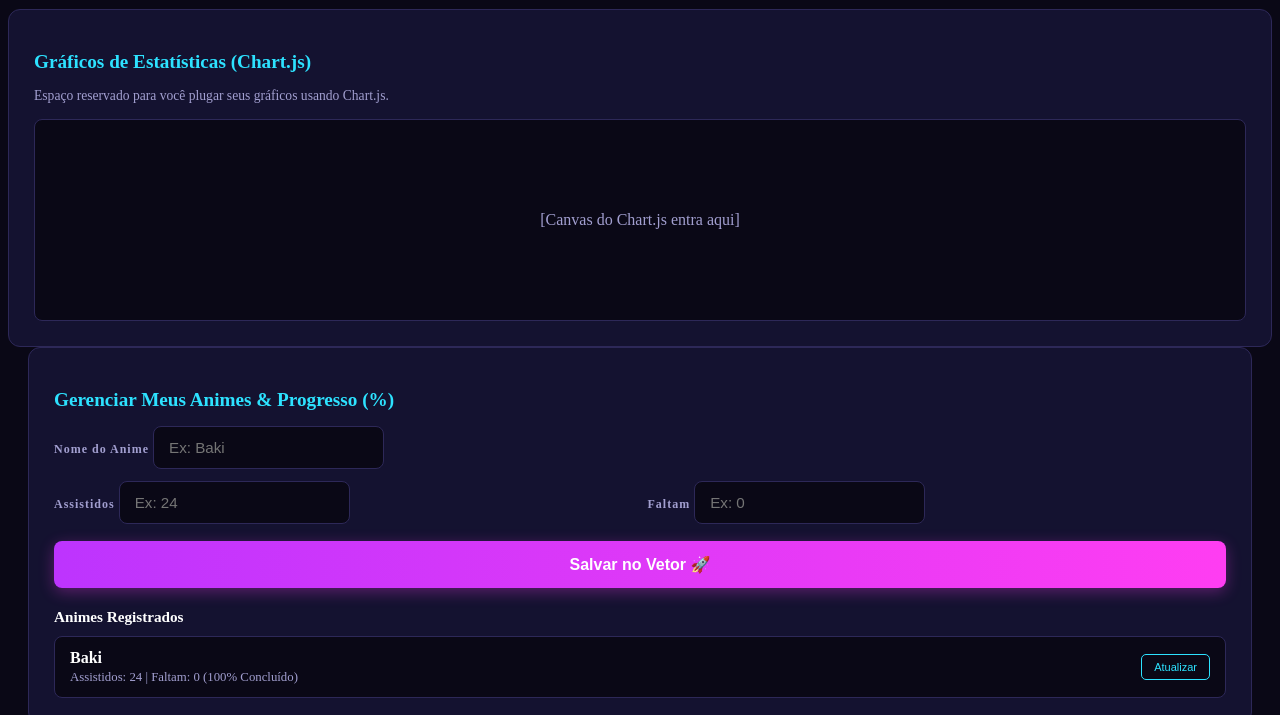
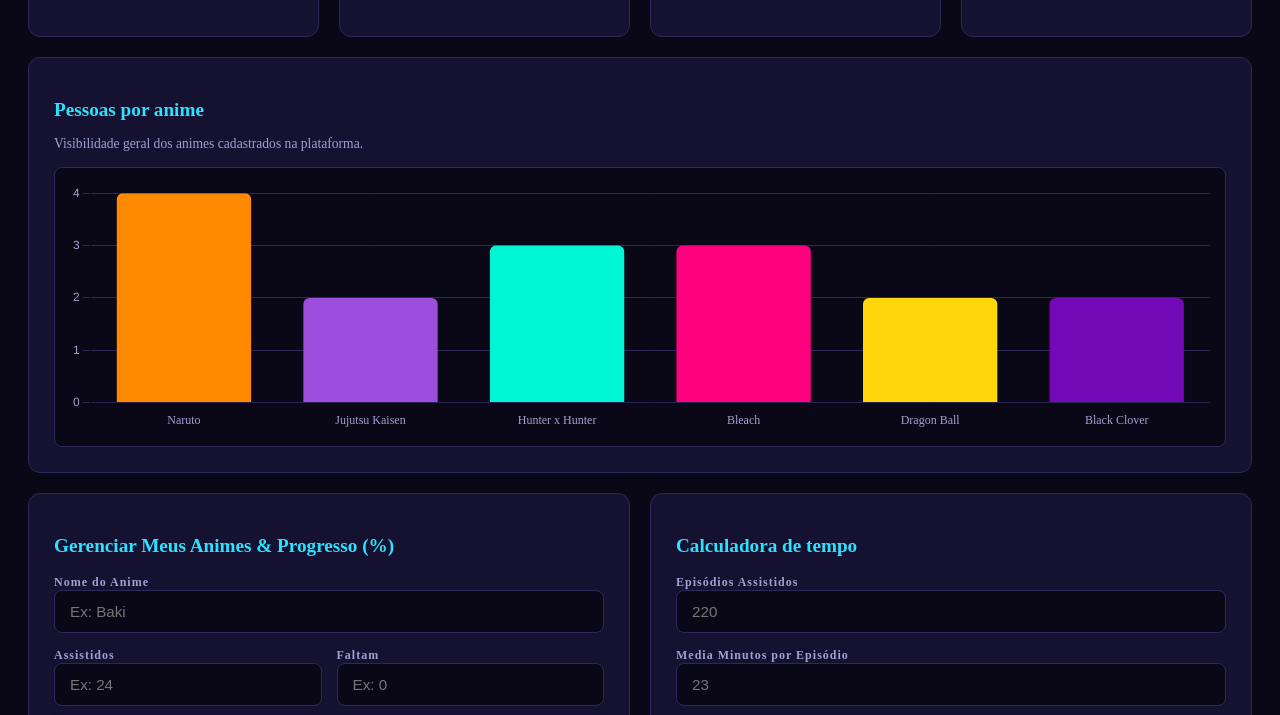
Before and after one commit to Ricardo-jaques/Projeto-Individual, a website: page algoritmos/web-data-viz/public/dashboard.html in a window 1280 px wide. Shown: the part 247-962 px from the top of the page. Drawn offline with nearby package versions, Linux system fonts and the light colour scheme.

Commit message:
dashboard criada e calculos de tempo feito

```diff
--- a/algoritmos/web-data-viz/public/css/style.css
+++ b/algoritmos/web-data-viz/public/css/style.css
@@ -863,3 +863,27 @@ body {
     border-color: #FF3DF2 !important;
     box-shadow: 0 0 8px rgba(255, 61, 242, 0.3);
 }
+.card-chart {
+    background: #141230;
+    border: 1px solid #2D2858;
+    border-radius: 12px;
+    padding: 25px;
+    box-sizing: border-box;
+    width: 100%;
+}
+
+.chart-container-grande {
+    position: relative;
+    width: 100%;
+    height: 280px; /* Altura fixa ideal para o topo */
+    background: #0A0816;
+    border: 1px solid #2D2858;
+    border-radius: 8px;
+    padding: 15px;
+    box-sizing: border-box;
+}
+
+.chart-container-grande canvas {
+    width: 100% !important;
+    height: 100% !important;
+}
--- a/algoritmos/web-data-viz/public/dashboard.html
+++ b/algoritmos/web-data-viz/public/dashboard.html
@@ -5,13 +5,14 @@
     <meta name="viewport" content="width=device-width, initial-scale=1.0">
     <title>AnimeHub - Dashboard</title>
     <link rel="stylesheet" href="css/style.css">
+    <script src="https://cdn.jsdelivr.net/npm/chart.js"></script>
 </head>
 <body>
     <div class="container">
-        <!-- Header / Navegação -->
+
         <div class="cima">
             <div class="logo">
-                <img src="imagens/logo.svg" alt="Logo AnimeHub">
+                <img src="assets/logo.svg" alt="Logo AnimeHub">
             </div>
             <div class="seçoes">
                <a href="homeLog.html" class="quadrados">HOME</a>
@@ -23,12 +24,12 @@
 
         <div class="linha"></div>
 
-        <!-- Título da Página -->
+
         <div class="dashboard-header">
             <h1 class="branco">Painel do Visitante</h1>
         </div>
 
-        <!-- Cards de Estatísticas do Topo (Indicadores) -->
+
         <div class="dashboard-kpis-topo">
             <div class="kpi-topo-card">
                 <span class="kpi-topo-label">ANIME MAIS ASSISTIDO</span>
@@ -47,18 +48,19 @@
                 <h2 class="rosa">Novato</h2>
             </div>
         </div>
-          <div class="card-chart">
-                    <h2 class="azul">Gráficos de Estatísticas (Chart.js)</h2>
-                    <p class="roxo" style="font-size: 0.85rem; margin-bottom: 15px;">Espaço reservado para você plugar seus gráficos usando Chart.js.</p>
-                    <div class="chart-canvas-mock">
-                        <span>[Canvas do Chart.js entra aqui]</span>
-                    </div>
+
+        <div style="padding: 0 20px 20px 20px; width: 100%; box-sizing: border-box;">
+            <div class="card-chart">
+                <h2 class="azul">Pessoas por anime</h2>
+                <p class="roxo" style="font-size: 0.85rem; margin-bottom: 15px;">Visibilidade geral dos animes cadastrados na plataforma.</p>
+                <div class="chart-container-grande">
+                    <canvas id="myChart"></canvas>
                 </div>
-
-        <!-- Grid Principal de Duas Colunas (Padrão da Dash) -->
+            </div>
+        </div>
         <div class="dashboard-grid-inferior">
 
-            <!-- Coluna Esquerda: Gerenciar Meus Animes & Progresso (%) -->
+
             <div class="dashboard-coluna">
                 <div class="card-gerenciar-animes">
                     <h2 class="azul">Gerenciar Meus Animes & Progresso (%)</h2>
@@ -66,16 +68,16 @@
                     <div class="form-grupo-anime">
                         <div>
                             <label class="label-auth">Nome do Anime</label>
-                            <input type="text" id="inputNomeAnime" placeholder="Ex: Baki" class="input-auth">
+                            <input type="text" id="inputNomeAnime" placeholder="Ex: Baki" class="input-auth" style="width: 100%; box-sizing: border-box;">
                         </div>
                         <div class="form-linha-dupla">
                             <div class="input-container-flex">
                                 <label class="label-auth">Assistidos</label>
-                                <input type="number" id="inputAssistidos" placeholder="Ex: 24" class="input-auth">
+                                <input type="number" id="inputAssistidos" placeholder="Ex: 24" class="input-auth" style="width: 100%; box-sizing: border-box;">
                             </div>
                             <div class="input-container-flex">
                                 <label class="label-auth">Faltam</label>
-                                <input type="number" id="inputFaltam" placeholder="Ex: 0" class="input-auth">
+                                <input type="number" id="inputFaltam" placeholder="Ex: 0" class="input-auth" style="width: 100%; box-sizing: border-box;">
                             </div>
                         </div>
                         <button id="btnSalvarAnime" class="btn-submit" style="width: 100%; margin-top: 5px;">Salvar no Vetor 🚀</button>
@@ -94,48 +96,108 @@
                         </div>
                     </div>
                 </div>
+            </div>
 
 
-            <!-- Coluna Direita: Calculadora de Tempo & Chart.js -->
             <div class="dashboard-coluna">
-
-                <!-- Calculadora de Tempo -->
                 <div class="card-calculadora">
                     <h2 class="azul">Calculadora de tempo</h2>
 
                     <div class="form-grupo-anime">
                         <div>
                             <label class="label-auth">Episódios Assistidos</label>
-                            <input type="number" id="calcEpisodios" placeholder="220" class="input-auth">
+                            <input type="number" id="inp_calcEpisodios" placeholder="220" class="input-auth"  style="width: 100%; box-sizing: border-box;">
                         </div>
                         <div>
-                            <label class="label-auth">Minutos por Episódio</label>
-                            <input type="number" id="calcMinutos" placeholder="23" class="input-auth">
+                            <label class="label-auth">Media Minutos por Episódio</label>
+                            <input type="number" id="inp_calcMinutos" placeholder="23" class="input-auth" style="width: 100%; box-sizing: border-box;">
                         </div>
+                        <button onclick="calcular()">vej por quanto tempo voce assistiu seu anime</button>
                     </div>
 
                     <div class="calculadora-resultados">
                         <div class="calc-box">
                             <span class="calc-titulo">Minutos totais</span>
-                            <span id="resMinutos" class="calc-valor"></span>
+                            <span  class="calc-valor" id="Minutos"></span>
                         </div>
                         <div class="calc-box">
                             <span class="calc-titulo">Horas</span>
-                            <span id="resHoras" class="calc-valor"></span>
+                            <span  class="calc-valor" id="Horast"></span>
                         </div>
                         <div class="calc-box">
                             <span class="calc-titulo">Dias</span>
-                            <span id="resDias" class="calc-valor"></span>
+                            <span  class="calc-valor" id="Dias"></span>
                         </div>
                     </div>
                 </div>
-
-
-
-
             </div>
 
         </div>
-    </div>
 </body>
 </html>
+
+<script>
+
+    function calcular(){
+        let calcularEpisodios = Number(inp_calcEpisodios.value);
+        let CalcularMinutos = Number(inp_calcMinutos.value);
+
+        let minustosTotais = calcularEpisodios * CalcularMinutos;
+        let Horas = minustosTotais/60;
+        let dias = Horas/24;
+
+        Minutos.innerHTML=minustosTotais.toFixed(2)
+        Horast.innerHTML=Horas.toFixed(2)
+        Dias.innerHTML=dias.toFixed(2)
+
+    }
+    const ctx = document.getElementById('myChart');
+
+    new Chart(ctx, {
+        type: 'bar',
+        data: {
+            labels: ['Naruto', 'Jujutsu Kaisen', 'Hunter x Hunter', 'Bleach', 'Dragon Ball', 'Black Clover'],
+            datasets: [{
+                data: [4, 2, 3, 3, 2, 2],
+                borderWidth: 0,
+                borderRadius: 6,
+                backgroundColor: [
+                    '#FF8A00',
+                    '#9D4EDD',
+                    '#00F5D4',
+                    '#FF007F',
+                    '#FFD60A',
+                    '#7209B7'
+                ]
+            }]
+        },
+        options: {
+            responsive: true,
+            maintainAspectRatio: false,
+            plugins: {
+                legend: {
+                    display: false
+                },
+                tooltip: {
+                    backgroundColor: '#141230',
+                    titleColor: '#2DE2FF',
+                    bodyColor: '#FFFFFF',
+                    borderColor: '#2D2858',
+                    borderWidth: 1,
+                    padding: 10
+                }
+            },
+            scales: {
+                x: {
+                    grid: { display: false },
+                    ticks: { color: '#A29FD0', font: { family: 'Meiryo', size: 12 } }
+                },
+                y: {
+                    beginAtZero: true,
+                    grid: { color: '#2D2858', borderDash: [4, 4] },
+                    ticks: { color: '#A29FD0', stepSize: 1 }
+                }
+            }
+        }
+    });
+</script>
```
Also changed, not shown: algoritmos/dashboard.html (+6 -7 lines), algoritmos/web-data-viz/public/homeLog.html (+1 -2 lines), algoritmos/web-data-viz/public/sobreLOg.html (+2 -9 lines).
